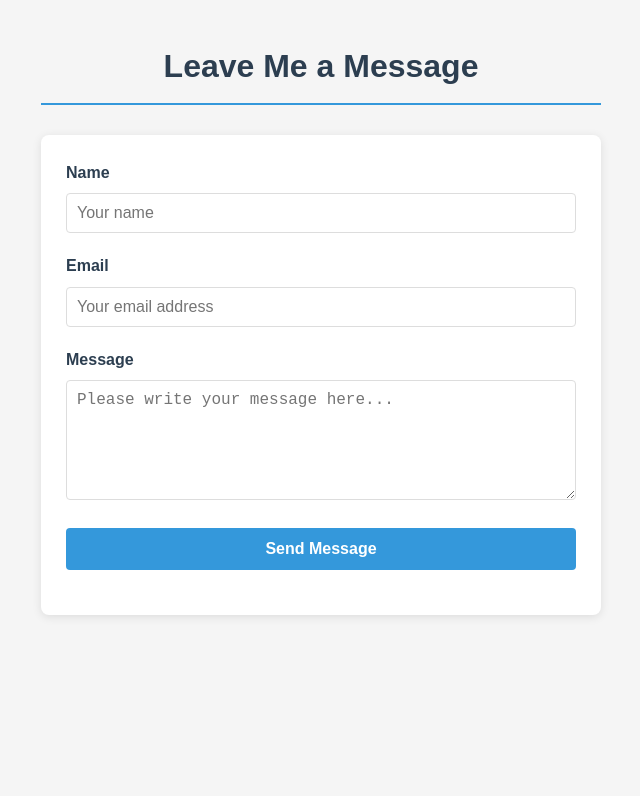
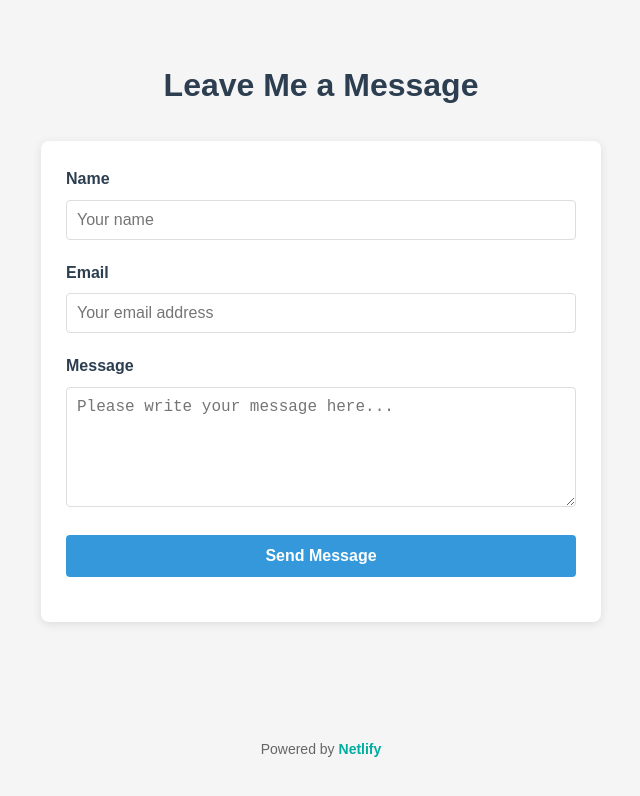
Before and after one commit to jasonbai008/message, a plain HTML site: page index.html in a window 1280 px wide. Shown: the whole page, without its empty margins (319-959 px from the left). Drawn offline with Linux system fonts and the light colour scheme.

Commit message:
美化样式

```diff
--- a/index.html
+++ b/index.html
@@ -23,8 +23,8 @@
         h1 {
             color: #2c3e50;
             text-align: center;
-            margin-bottom: 30px;
-            border-bottom: 2px solid #3498db;
+            margin-top: 40px;
+            margin-bottom: 20px;
             padding-bottom: 10px;
         }
 
@@ -113,8 +113,29 @@
 
             form {
                 padding: 15px;
-                width: 100%;
+                width: 96%;
+                margin: 0 auto;
             }
+        }
+
+        /* footer样式 */
+        footer {
+            text-align: center;
+            margin-top: auto;
+            padding: 20px 0;
+            font-size: 14px;
+            color: #666;
+        }
+
+        footer strong {
+            color: #00AD9F;
+        }
+
+        /* 确保内容区域最小高度占满视口 */
+        body {
+            min-height: 100vh;
+            display: flex;
+            flex-direction: column;
         }
     </style>
 </head>
@@ -144,6 +165,10 @@
             <button type="submit">Send Message</button>
         </div>
     </form>
+
+    <footer>
+        Powered by <strong><a href="https://www.netlify.com" target="_blank" style="color: inherit; text-decoration: none;">Netlify</a></strong>
+    </footer>
 </body>
 
 </html>
```
